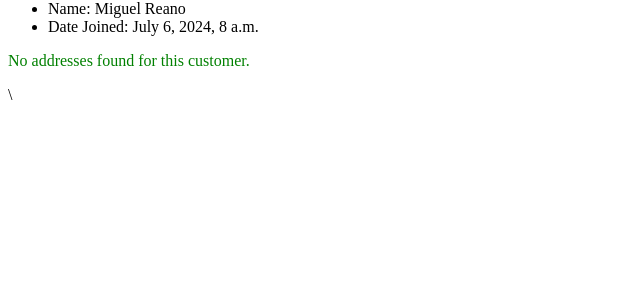
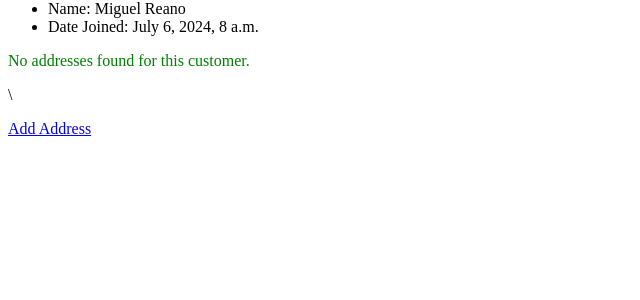
Before and after one commit to arstinr/CSCI22Final, a Django app: page /webkiosk/customer/2/ in a window 1280 px wide. Shown: the part 251-551 px from the top of the page, without its empty margins (0-640 px from the left). Run offline with Django 4.2, Linux system fonts and the light colour scheme; data comes from the database, SQL or seed files in the repository.

Commit message:
HTML edit

```diff
--- a/statisticalsnacks/webkiosk/templates/webkiosk/customer_detail.html
+++ b/statisticalsnacks/webkiosk/templates/webkiosk/customer_detail.html
@@ -26,4 +26,6 @@
 
 {% endif %}
 
+<p><a href="{% url 'webkiosk:address-add' customer.id %}">Add Address</a></p>
+
 {% endblock %}
```
